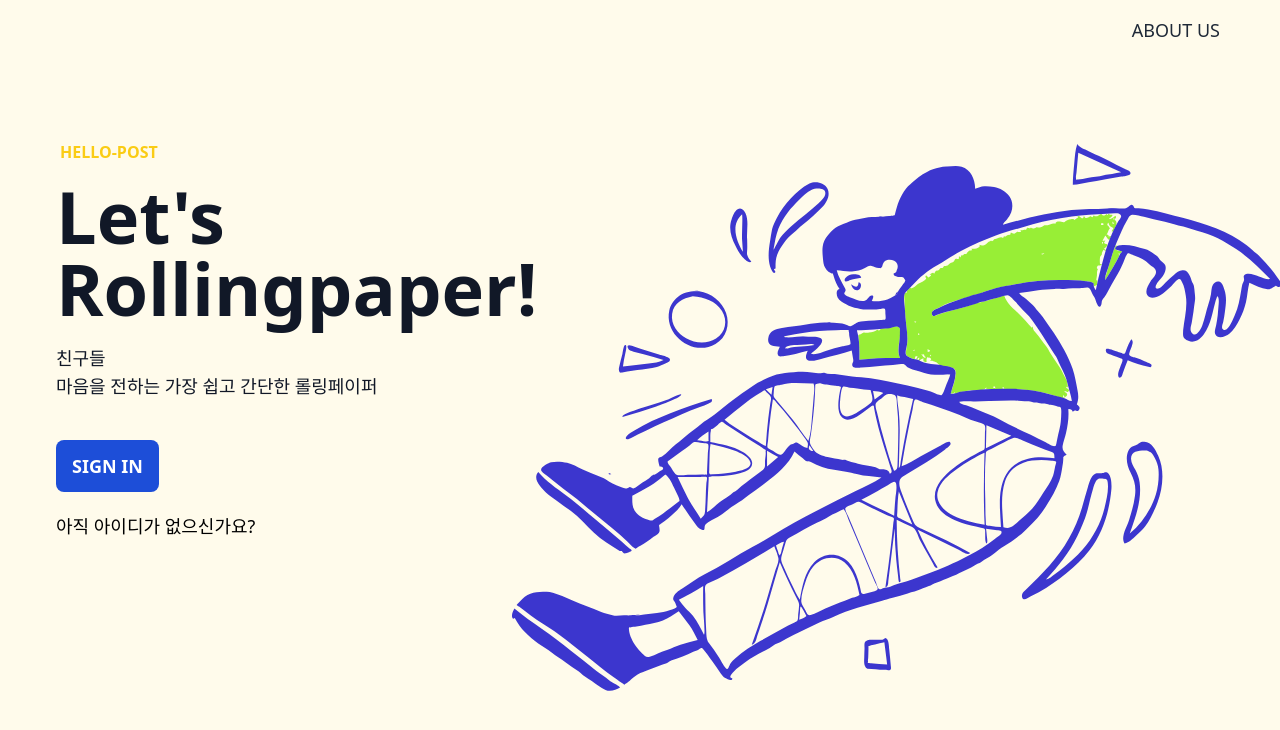
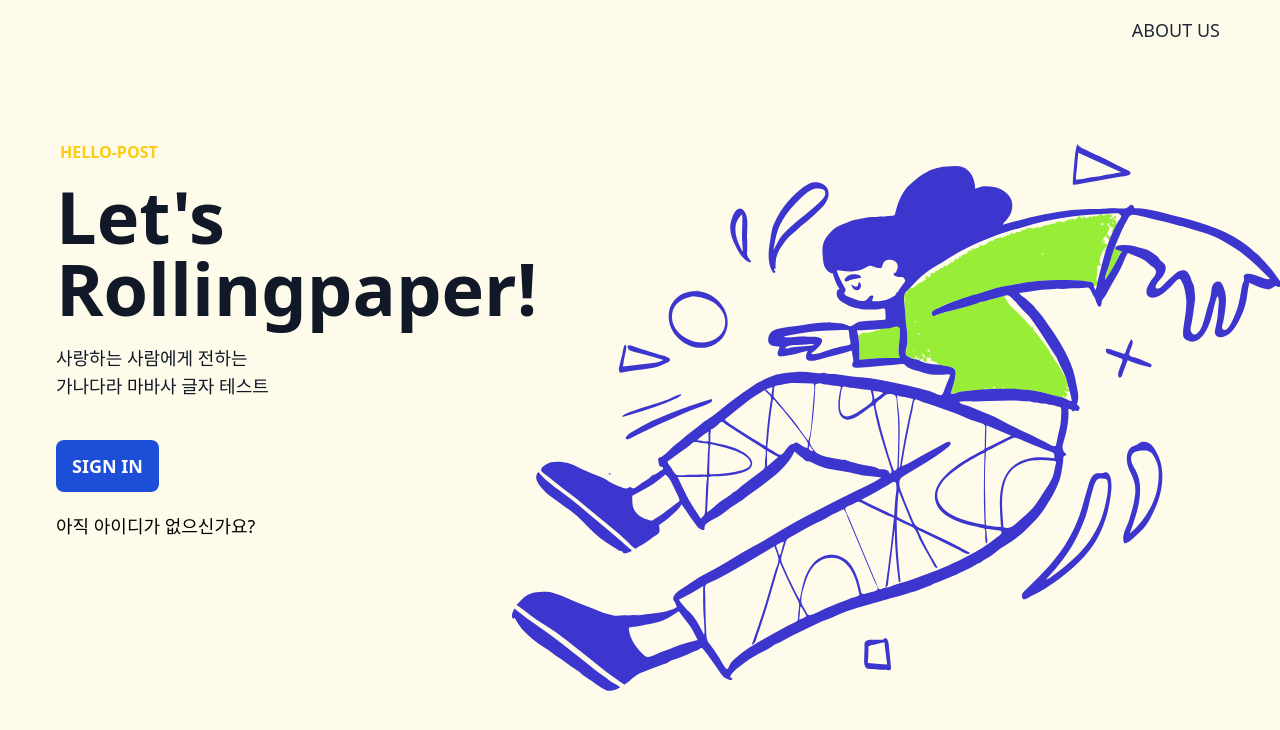
Before and after one commit to Leekyeongmi/hello-post, a React (Create React App) app in the folder client/: page /login in a window 1280 px wide. Shown: the top 730 px of the page. Built offline with nearby package versions, Linux system fonts and the light colour scheme; the HTML template or start-up script is replaced by a standard one; a web font is replaced by a local one.

Commit message:
Fix: 로딩인디케이터 추가

```diff
--- a/client/src/pages/Login.js
+++ b/client/src/pages/Login.js
@@ -31,9 +31,9 @@ export default function Login({ isLogin, handleResponseSuccess, setUserId }) {
             <br />
           </h1>
           <p className="text-lg uppercase text-gray-900 mt-5">
-            친구들
+            사랑하는 사람에게 전하는
             <br />
-            마음을 전하는 가장 쉽고 간단한 롤링페이퍼
+            가나다라 마바사 글자 테스트
           </p>
           <button
             className="block bg-blue-700 transition ease-in duration-150 hover:bg-blue-800 py-3 px-4 rounded-lg text-lg text-white font-bold uppercase mt-10"
--- a/client/src/pages/Rollingpaper.js
+++ b/client/src/pages/Rollingpaper.js
@@ -54,7 +54,7 @@ export default function Rollingpaper({
   };
 
   const readHandler = () => {
-    // setLoadingIndicator(true);
+    setLoadingIndicator(true);
     axios
       .get(`${process.env.REACT_APP_API_URL}${location.pathname}`, {
         headers: {
```
